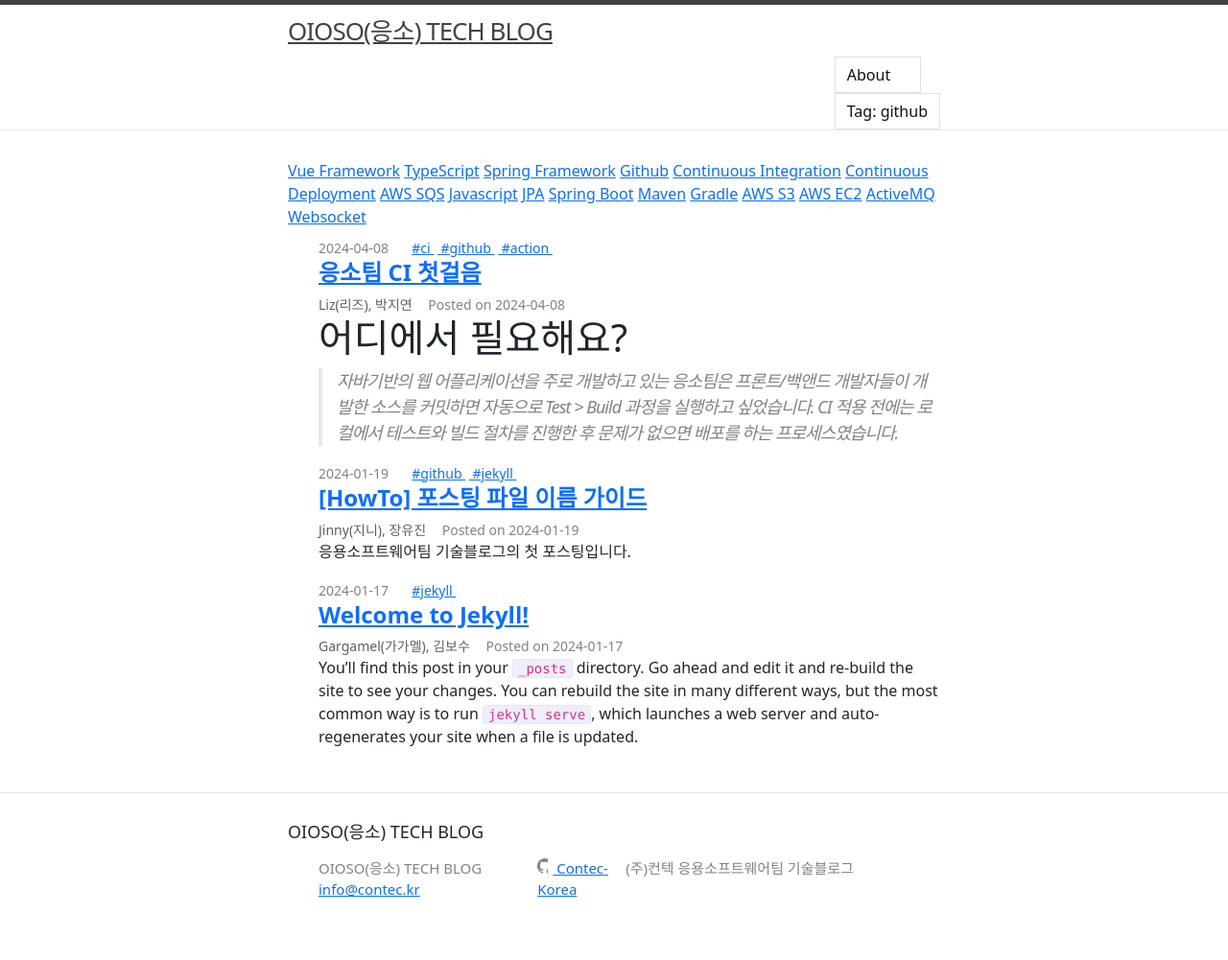
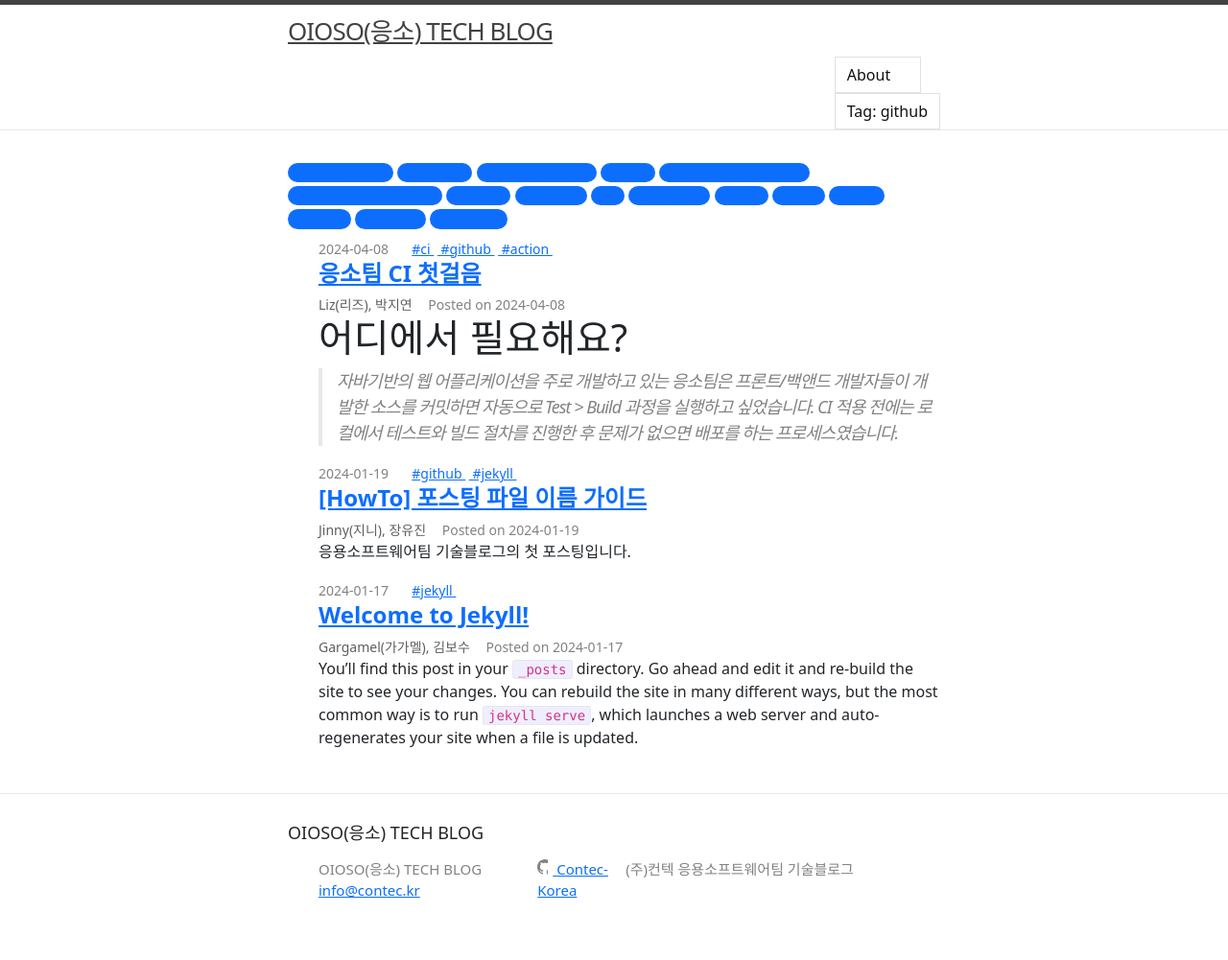
Before and after one commit to Contec-Korea/oioso.github.io, a Jekyll site: the page built from index.markdown, in a window 1280 px wide. Shown: the whole page at 96% size. Built offline with Jekyll 4.4.1, drawn with Linux system fonts in a browser that asks for light colours.

Commit message:
fix: tag css

```diff
--- a/_layouts/home.html
+++ b/_layouts/home.html
@@ -8,7 +8,7 @@ layout: default
   {%- endif -%}
 
   {% for tag in site.data.tags %}
-  <span class="tag" data-tag="{{tag}}"><a href="{{ '/' | relative_url }}t/{{ tag | downcase | replace: ' ', '-' }}">{{ site.data.format[tag] }}</a></span>
+  <span class="badge rounded-pill bg-primary" data-tag="{{tag}}"><a href="{{ '/' | relative_url }}t/{{ tag | downcase | replace: ' ', '-' }}">{{ site.data.format[tag] }}</a></span>
   {% endfor %}
 
   {{ content }}
```
